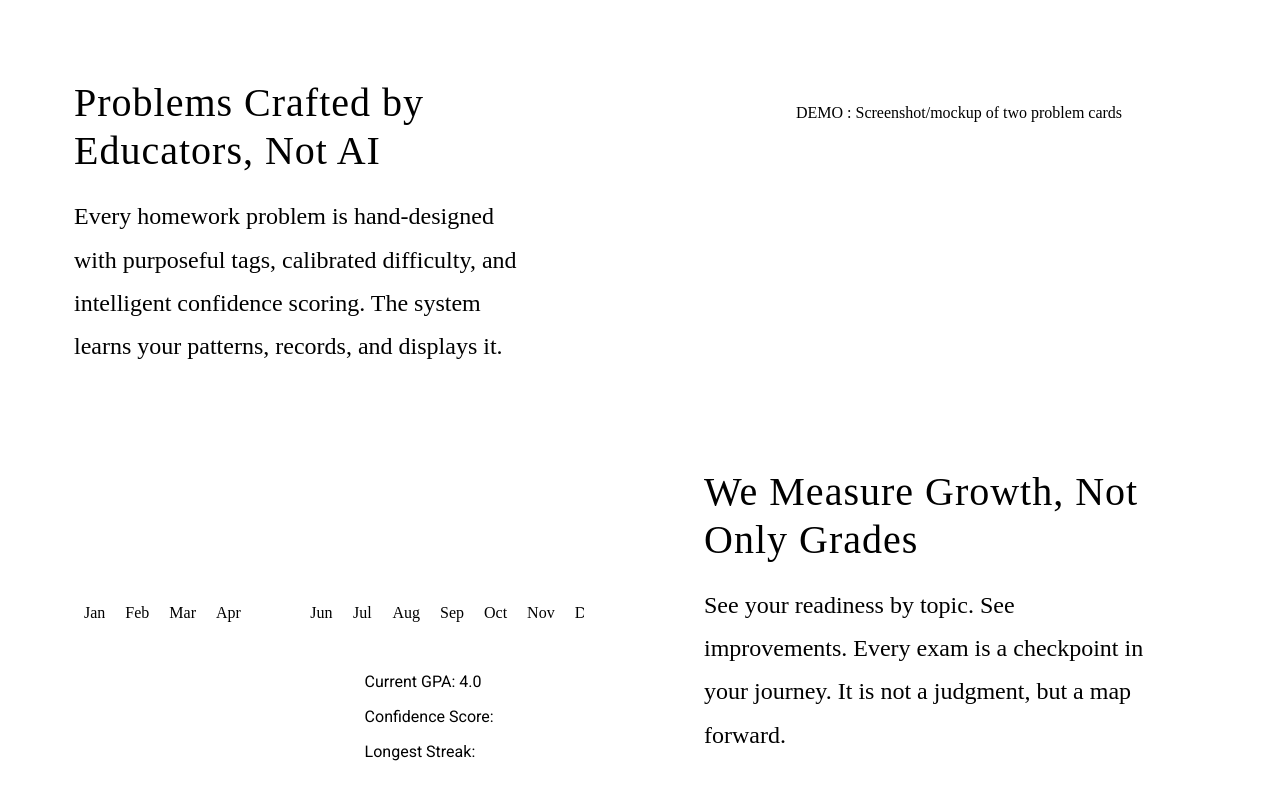
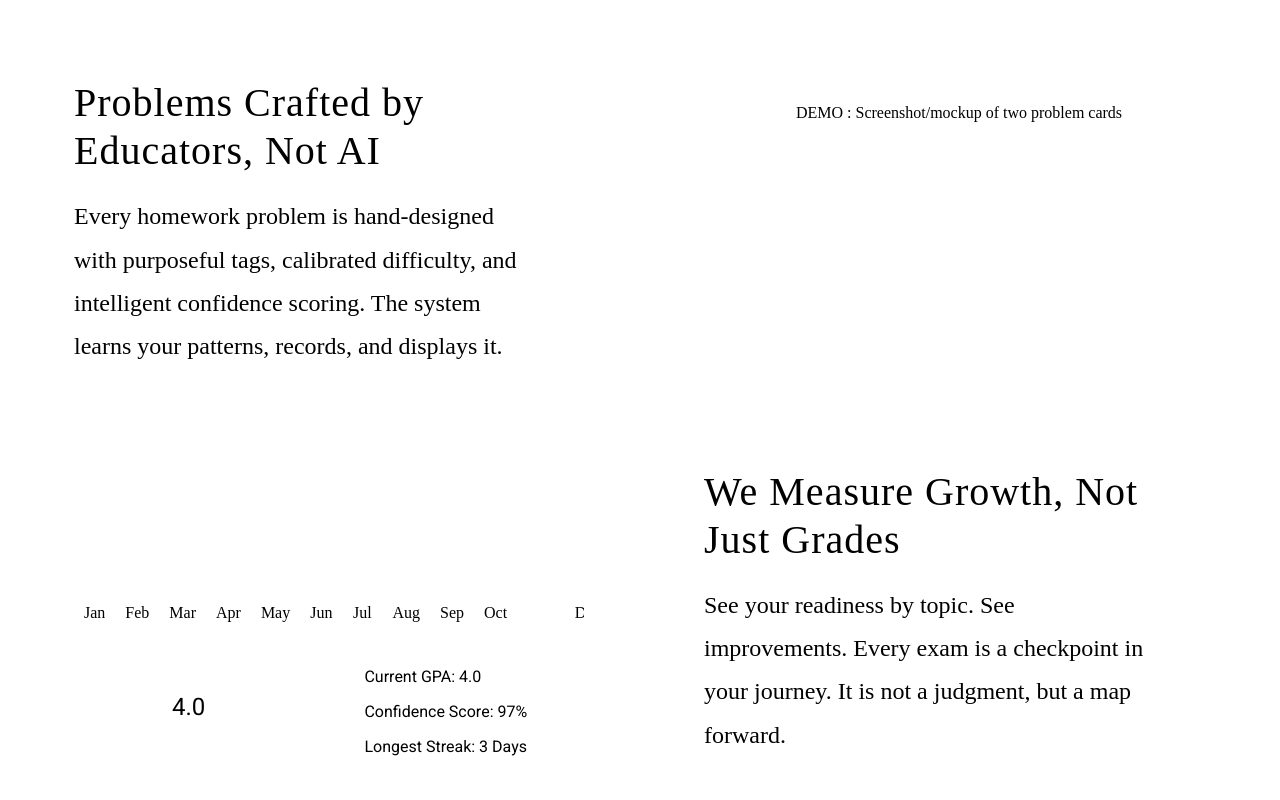
Before and after one commit to dragiev1/CalcMadeEasy, a React (Vite) app in the folder client/: page / in a window 1280 px wide. Shown: the part 1642-2442 px from the top of the page. Built offline with nearby package versions, Linux system fonts and the light colour scheme; the HTML template or start-up script is replaced by a standard one.

Commit message:
feat: tried to make a pop up animation for the graph circle, needs work

```diff
--- a/client/src/components/LearnMoreSection.tsx
+++ b/client/src/components/LearnMoreSection.tsx
@@ -99,7 +99,7 @@ const LearnMoreSection = () => {
           </div>
           <div className="explanation">
             <div className="explanation-title">
-              We Measure Growth, Not Only Grades
+              We Measure Growth, Not Just Grades
             </div>
 
             <div className="explanation-body">
--- a/client/src/components/UserStats.tsx
+++ b/client/src/components/UserStats.tsx
@@ -6,23 +6,23 @@ const UserStats = () => {
       <div className="main-container">
         <div className="year-stats">
           <div className="month-group">
-            <div className="bar h-100"></div>
+            <div className="bar h-0"></div>
             <p className="month">Jan</p>
           </div>
           <div className="month-group">
-            <div className="bar h-50"></div>
+            <div className="bar h-0"></div>
             <p className="month">Feb</p>
           </div>
           <div className="month-group">
-            <div className="bar h-75"></div>
+            <div className="bar h-25"></div>
             <p className="month">Mar</p>
           </div>
           <div className="month-group">
             <div className="bar h-25"></div>
             <p className="month">Apr</p>
           </div>
-          <div className="month-group selected">
-            <div className="bar h-100"></div>
+          <div className="month-group">
+            <div className="bar h-50"></div>
             <p className="month">May</p>
           </div>
           <div className="month-group">
@@ -34,23 +34,23 @@ const UserStats = () => {
             <p className="month">Jul</p>
           </div>
           <div className="month-group">
-            <div className="bar h-25"></div>
+            <div className="bar h-75"></div>
             <p className="month">Aug</p>
           </div>
           <div className="month-group">
-            <div className="bar h-50"></div>
+            <div className="bar h-75"></div>
             <p className="month">Sep</p>
           </div>
           <div className="month-group">
-            <div className="bar h-75"></div>
+            <div className="bar h-100"></div>
             <p className="month">Oct</p>
           </div>
-          <div className="month-group">
-            <div className="bar h-25"></div>
+          <div className="month-group selected">
+            <div className="bar h-100"></div>
             <p className="month">Nov</p>
           </div>
           <div className="month-group">
-            <div className="bar h-100"></div>
+            <div className="bar h-0"></div>
             <p className="month">Dec</p>
           </div>
         </div>
@@ -89,15 +89,15 @@ const UserStats = () => {
                 />
               </svg>
             </div>
-            <p>Total: $2075</p>
+            <p><span>4.0</span></p>
           </div>
 
           <div className="info">
             <p>
-              Current GPA: 4.0<br />
+              Current GPA: <span>4.0</span><br />
             </p>
             <p>
-              Confidence Score: <span>2</span>
+              Confidence Score: <span>97%</span>
             </p>
             <p>
               Longest Streak: <span>3 Days</span>
--- a/client/src/css/UserStats.css
+++ b/client/src/css/UserStats.css
@@ -64,6 +64,10 @@
 	color: #fff;
 }
 
+.h-0 {
+	height: 1%;
+}
+
 .h-25 {
 	height: 25%;
 }
@@ -79,7 +83,7 @@
 
 .stats-info {
   font-family: "Roboto", sans-serif;
-	margin-top: 15px;
+	margin-top: 10px;
   color: var(--txt-secondary);
 	display: flex;
 	align-items: center;
@@ -106,6 +110,10 @@
 
 .circle:nth-child(2) {
 	stroke: var(--txt-secondary);
+
+	.circle:hover {
+		scale: 1.1;
+	}
 }
 
 .circle:nth-child(3) {
@@ -116,13 +124,18 @@
 	stroke: var(--bg-secondary);
 }
 
+.circle:hover {
+	scale: 1.2;
+}
+
 .graph-container p {
 	position: absolute;
-	top: 50%;
-	left: 50%;
+	scale: 2;
+	top: 45%;
+	left: 55%;
 	transform: translate(-50%, -50%);
 	font-size: 12px;
-	color: #fff;
+	color: var(--txt-primary);
 	text-align: center;
 }
 
@@ -131,5 +144,5 @@
 }
 
 .info span {
-	color: #fff;
+	color: var(--txt-primary);
 }
```
